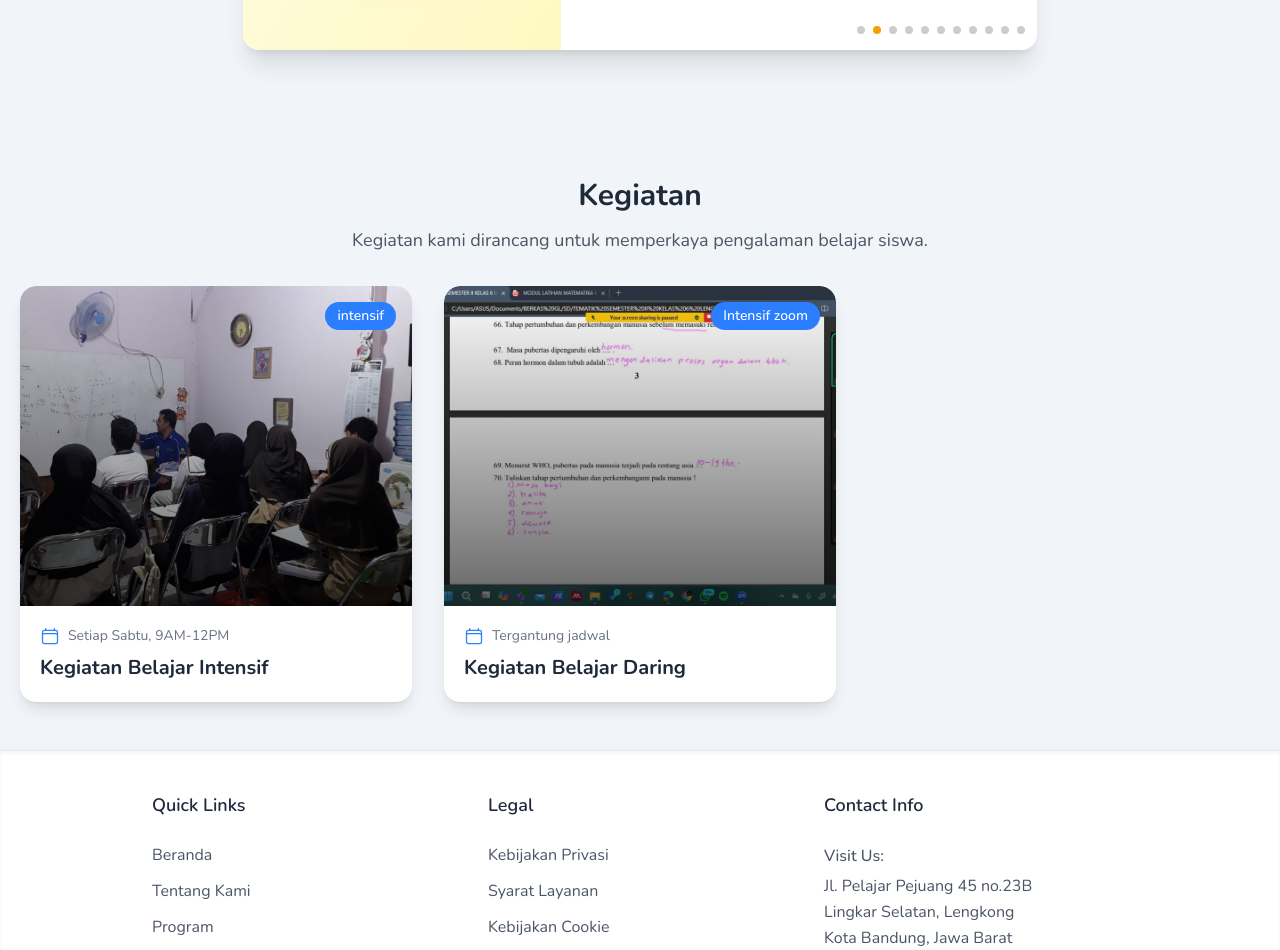
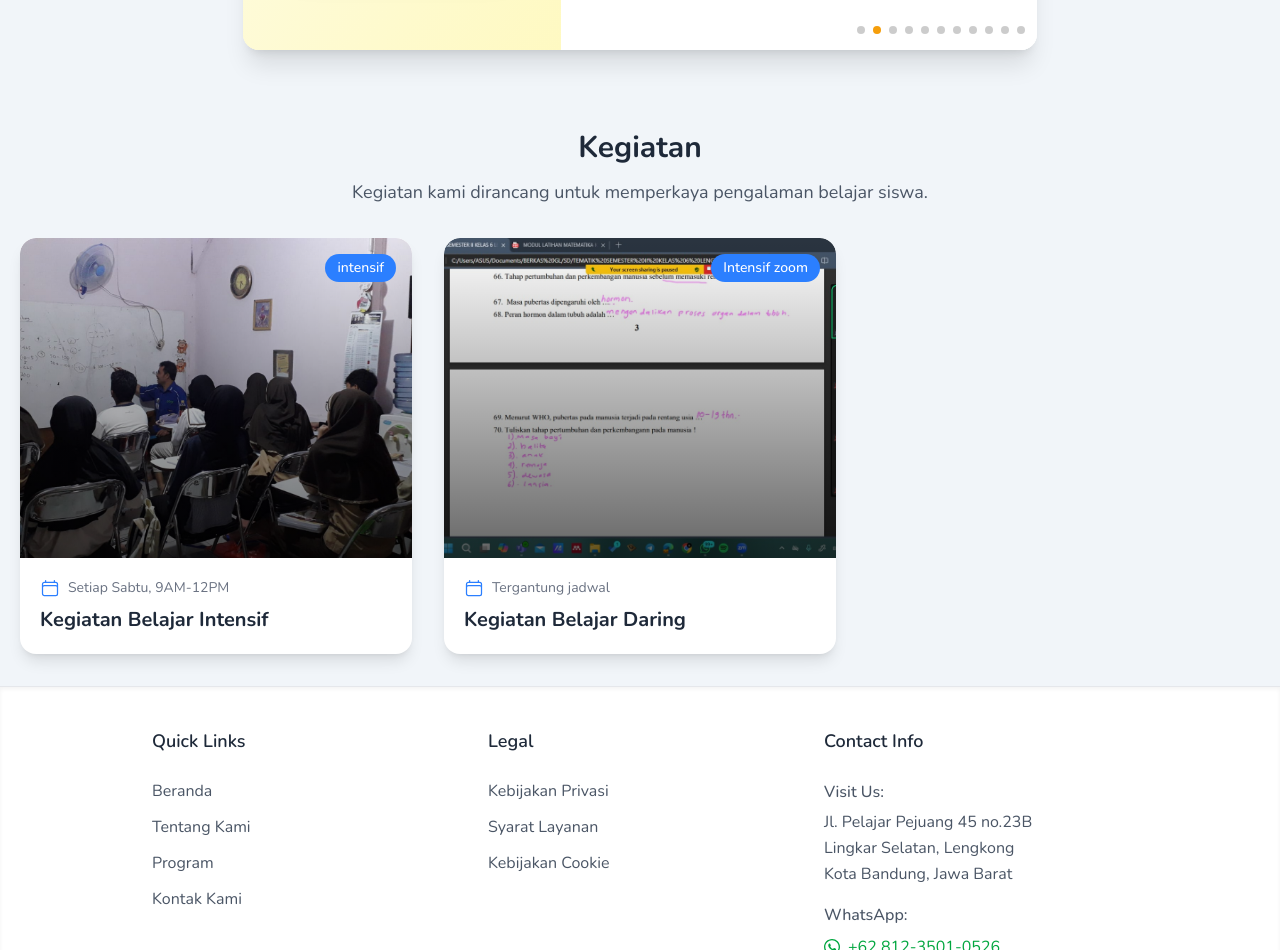
Before and after one commit to sabiannaya/eko-compro, a Next.js app: page / in a window 1280 px wide. Shown: the part 4400-5350 px from the top of the page. Built offline with nearby package versions, Linux system fonts and the light colour scheme.

Commit message:
refactor: fixed last section padding

```diff
--- a/src/app/page.tsx
+++ b/src/app/page.tsx
@@ -257,7 +257,7 @@ export default function HomePage() {
         </section>
 
         {/* Activities Section */}
-        <section className="px-5 flex flex-col gap-8 py-12 bg-gradient-to-b ">
+        <section className="px-5 flex flex-col gap-8 pb-8 bg-gradient-to-b ">
           <div className="text-center">
             <h2 className="text-3xl font-bold text-gray-800 mb-3 relative inline-block">
               {activitiesSection.title[currentLanguage]}
```
